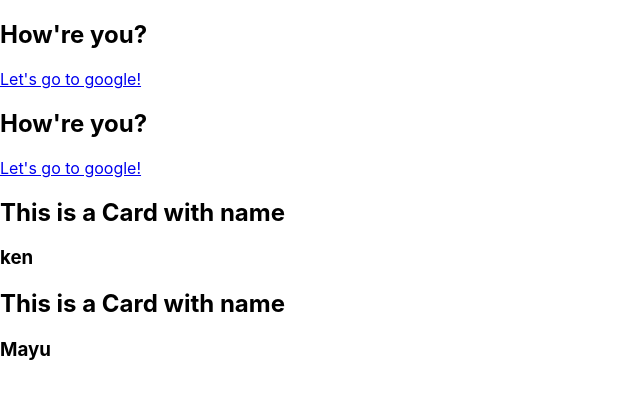
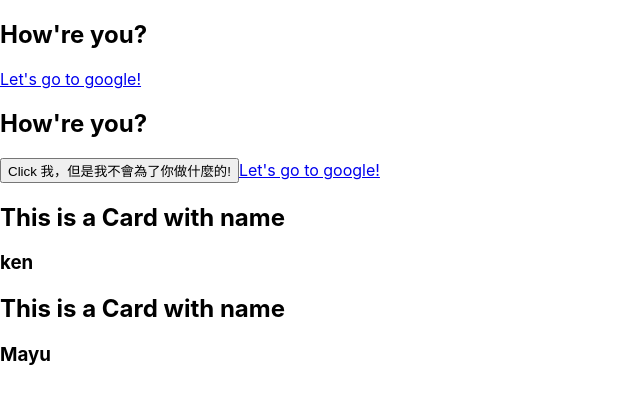
Before and after one commit to YouMinTW/react-tutorial, a React (Create React App) app: page / in a window 1280 px wide. Shown: the top 404 px of the page, without its empty margins (0-640 px from the left). Built offline with nearby package versions, Linux system fonts and the light colour scheme.

Commit message:
加個button證明這個方法真的有用
但還是沒有解決我原本的問題啊 我不想要div

```diff
--- a/src/OldStyleCardWithLink.js
+++ b/src/OldStyleCardWithLink.js
@@ -10,6 +10,11 @@ const OldStyleCardWithLink = () =>{
       "How're you?"
     ),
     React.createElement(
+      'button',
+      null,
+      ["Click 我，但是我不會為了你做什麼的!"]
+    ),
+    React.createElement(
       'a',
       {href: "https://www.google.com",target:'_blank'},
       ["Let's go to google!"]
```
